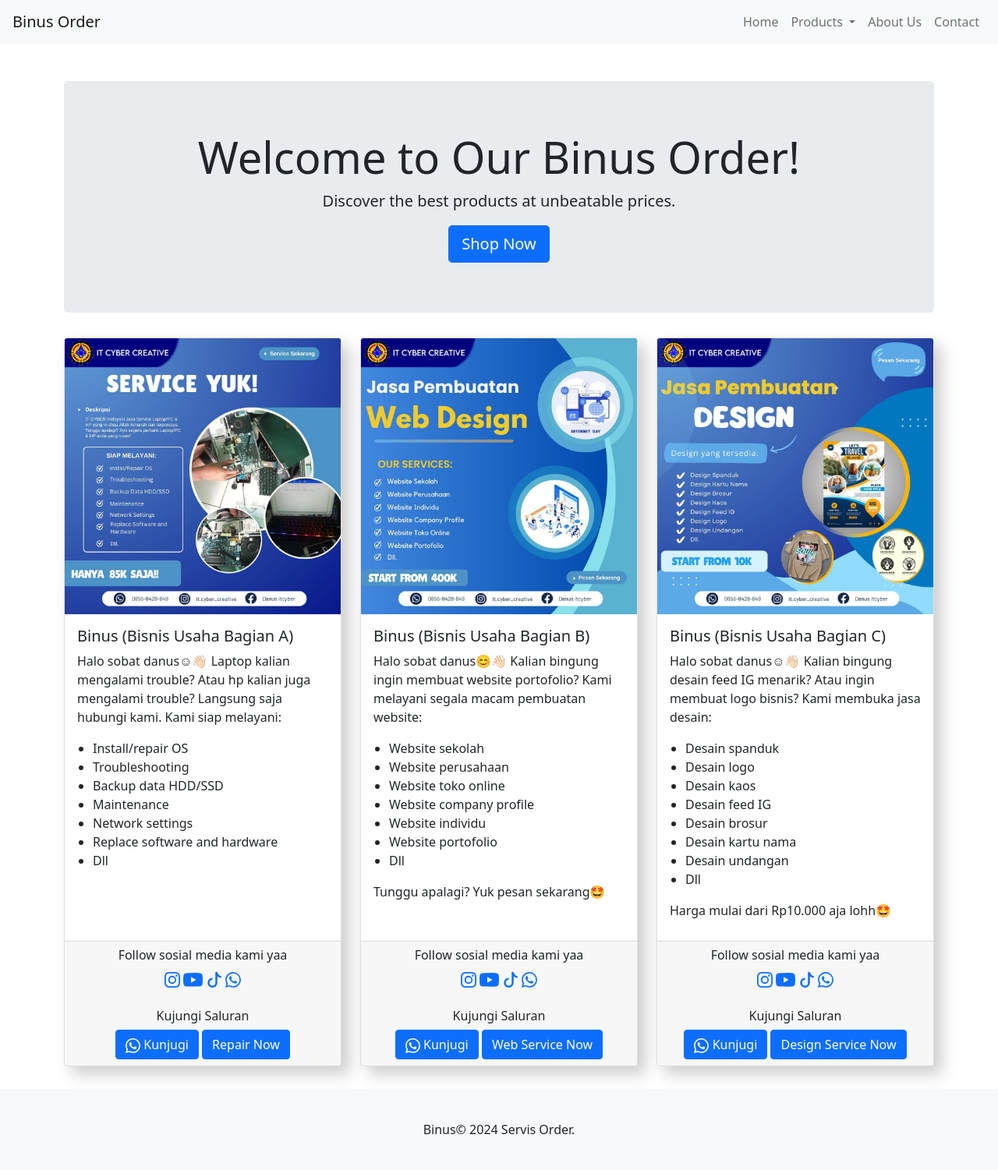
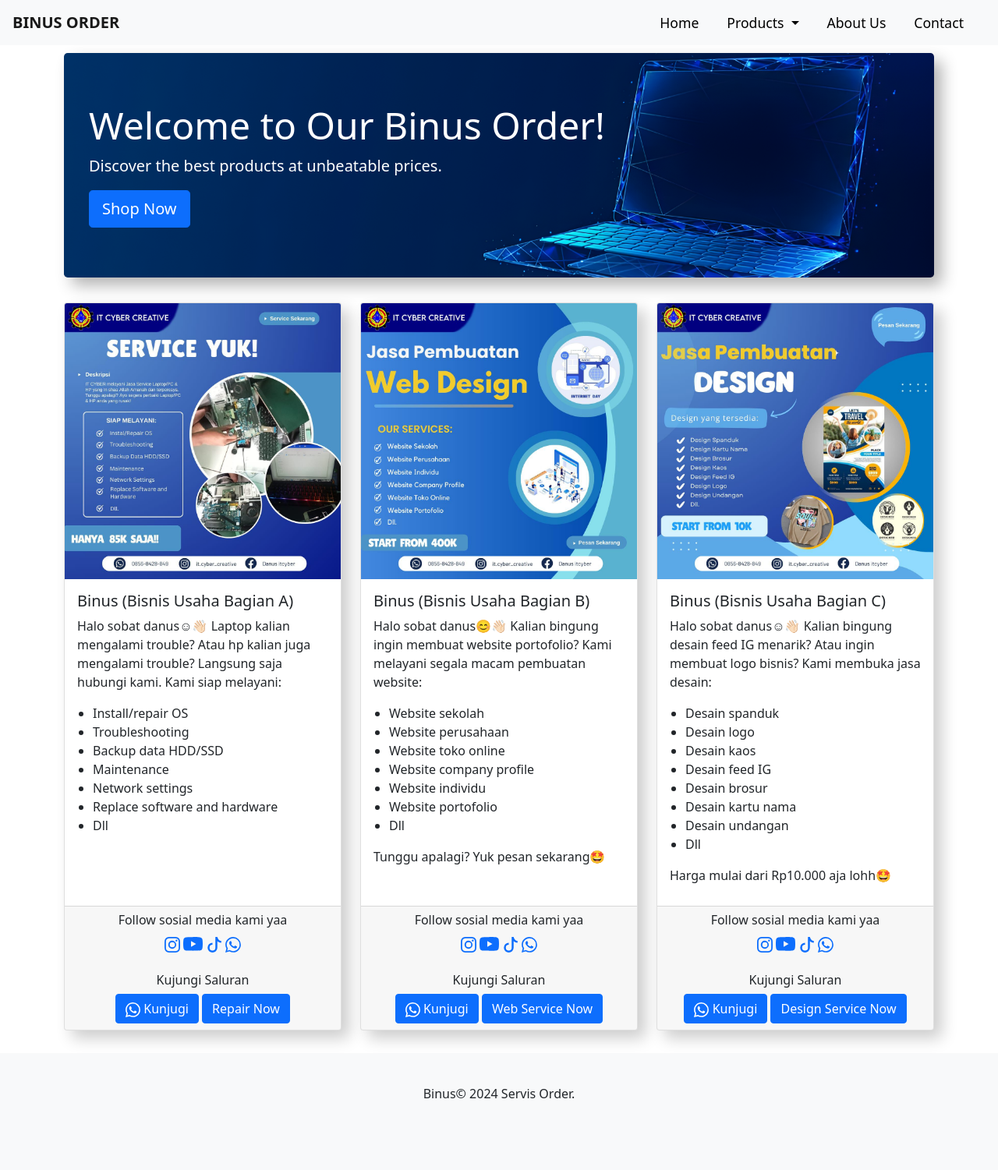
Before and after one commit to Tois286/binus, a PHP site: page / in a window 1280 px wide. Shown: the whole page at 78% size. After the commit the page ends 1409 px from the top, so only its background shows below. Run offline with PHP 8.4, Linux system fonts and the light colour scheme; some libraries are stand-ins or nearby versions.

Commit message:
perbaikan index.php

```diff
--- a/assets/css/style.css
+++ b/assets/css/style.css
@@ -21,3 +21,133 @@
  .col-md-4 {
      display: flex;
  }
+h2.display-4 {
+    font-size: 3rem;
+    /* Sesuaikan ukuran font pada layar besar */
+}
+
+.jumbotron {
+    box-shadow: 10px 10px 20px rgba(0, 0, 0, 0.3);
+    background-image: url('../binus/bg2.png');
+    /* Ganti dengan path gambar */
+    background-size: cover;
+    /* Memastikan gambar menutupi seluruh area */
+    background-position: center;
+    /* Menjaga gambar tetap di tengah */
+    color: white;
+    /* Jika teksnya tidak terlihat, ubah warnanya */
+    padding: 50px 20px;
+    /* Padding untuk ruang yang konsisten di dalam jumbotron */
+    text-align: left;
+    /* Agar teks selalu berada di tengah */
+}
+
+/* Media queries untuk membuat elemen lebih responsif */
+@media (max-width: 1200px) {
+    h2.display-4 {
+        font-size: 2.5rem;
+    }
+}
+
+@media (max-width: 992px) {
+    h2.display-4 {
+        font-size: 2rem;
+    }
+
+    .jumbotron {
+        padding: 40px 15px;
+    }
+}
+
+@media (max-width: 768px) {
+    h2.display-4 {
+        font-size: 1.8rem;
+    }
+
+    .jumbotron {
+        padding: 30px 10px;
+        background-size: cover;
+        /* Gambar tetap menyesuaikan */
+    }
+}
+
+@media (max-width: 576px) {
+    h2.display-4 {
+        font-size: 1.5rem;
+    }
+
+    .jumbotron {
+        padding: 20px 5px;
+    }
+}
+
+/* Styling umum untuk header */
+header {
+    padding-top: 20px;
+    box-shadow: 0 4px 6px rgba(0, 0, 0, 0.1); /* Tambah bayangan untuk efek elegan */
+}
+
+/* Navbar styling */
+.navbar {
+    padding: 10px 20px; /* Spasi di sekitar navbar */
+}
+
+.navbar-brand {
+    font-size: 1.8rem; /* Atur ukuran teks brand */
+    font-weight: bold;
+    color: #0056b3; /* Warna brand */
+    text-transform: uppercase; /* Ubah teks menjadi uppercase */
+}
+
+.navbar-brand:hover {
+    color: #004080; /* Warna saat hover */
+}
+
+.navbar-nav .nav-item .nav-link {
+    font-size: 1.1rem; /* Atur ukuran font link */
+    margin-right: 20px; /* Spasi antar link */
+    color: #000000 !important; /* Warna default link */
+    transition: color 0.3s ease; /* Transisi untuk hover */
+}
+
+.navbar-nav .nav-item .nav-link:hover {
+    color: #0056b3; /* Warna saat hover */
+}
+
+/* Dropdown menu styling */
+.navbar-nav .dropdown-menu {
+    background-color: #f8f9fa; /* Warna background dropdown */
+    border-radius: 5px; /* Sedikit lengkungan pada sudut */
+}
+
+.navbar-nav .dropdown-item {
+    color: #000000 !important; /* Warna item dropdown */
+}
+
+.navbar-nav .dropdown-item:hover {
+    background-color: #e9ecef; /* Background item saat hover */
+    color: #0056b3; /* Warna teks saat hover */
+}
+
+/* Untuk tampilan mobile */
+.navbar-toggler {
+    border-color: #0056b3; /* Warna garis toggle pada mobile */
+}
+
+.navbar-toggler-icon {
+    background-color: #0056b3; /* Warna icon toggle */
+}
+
+/* Margin kiri otomatis untuk align menu ke kanan */
+.ml-auto {
+    margin-left: auto;
+}
+
+/* assets/css/style.css */
+.navbar-nav .nav-link {
+    color: #007bff; /* Warna default link */
+}
+
+.navbar-nav .nav-link:hover {
+    color: #0056b3; /* Warna saat hover */
+}
--- a/module/content.php
+++ b/module/content.php
@@ -1,16 +1,18 @@
-<body>
+<body style="background-color: #FFFFFF;">
     <div class="container mt-5">
-        <div class="jumbotron text-center">
-            <h1 class="display-4">Welcome to Our Binus Order!</h1>
-            <p class="lead">Discover the best products at unbeatable prices.</p>
-            <a class="btn btn-primary btn-lg" href="view/shop.php" role="button">Shop Now</a>
+        <div class="jumbotron">
+            <div class="text-left" style="color:white;">
+                <h2 class="display-4">Welcome to Our Binus Order!</h2>
+                <p class="lead">Discover the best products at unbeatable prices.</p>
+                <a class="btn btn-primary btn-lg" href="view/shop.php" role="button">Shop Now</a>
+            </div>
         </div>
 
         <div class="row">
             <!-- Product Card 1 -->
             <div class="col-md-4">
                 <div class="card mb-4">
-                    <img src="assets/binus/laptop.jpg" class="card-img-top" alt="Product 1">
+                    <img src="assets/binus/service.jpg" class="card-img-top" alt="Product 1">
                     <div class="card-body">
                         <h5 class="card-title">Binus (Bisnis Usaha Bagian A)</h5>
                         <p>Halo sobat danus☺👋🏻 Laptop kalian mengalami trouble? Atau hp kalian juga mengalami trouble? Langsung saja hubungi kami. Kami siap melayani:</p>
--- a/module/header.php
+++ b/module/header.php
@@ -9,12 +9,12 @@
     <link rel="stylesheet" href="assets/css/style.css">
     <!-- Bootstrap CSS (optional, jika ingin menggunakan) -->
     <link rel="stylesheet" href="https://stackpath.bootstrapcdn.com/bootstrap/4.5.2/css/bootstrap.min.css">
-    <link rel="stylesheet" href="https://cdnjs.cloudflare.com/ajax/libs/font-awesome/6.0.0-beta3/css/all.min.css">
+    <!-- <link rel="stylesheet" href="https://cdnjs.cloudflare.com/ajax/libs/font-awesome/6.0.0-beta3/css/all.min.css"> -->
     <link href="https://cdn.jsdelivr.net/npm/bootstrap@5.0.2/dist/css/bootstrap.min.css" rel="stylesheet" integrity="sha384-EVSTQN3/azprG1Anm3QDgpJLIm9Nao0Yz1ztcQTwFspd3yD65VohhpuuCOmLASjC" crossorigin="anonymous">
 </head>
 
 <header>
-    <nav class="navbar navbar-expand-lg navbar-light bg-light">
+    <nav class="navbar navbar-expand-lg navbar-light bg-light fixed-top">
         <a class="navbar-brand" href="#">Binus Order</a>
         <button class="navbar-toggler" type="button" data-bs-toggle="collapse" data-bs-target="#navbarNav" aria-controls="navbarNav" aria-expanded="false" aria-label="Toggle navigation">
             <span class="navbar-toggler-icon"></span>
```
Also changed, not shown: job.txt (+4 -4 lines), assets/binus/bg.png (added), assets/binus/bg2.png (added), assets/binus/iklan.jpg (renamed from assets/binus/IMG-20240902-WA0017.jpg), assets/binus/laptop.jpg (deleted), assets/binus/service.jpg (added).
